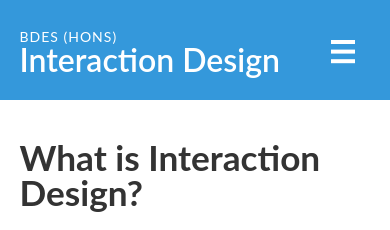
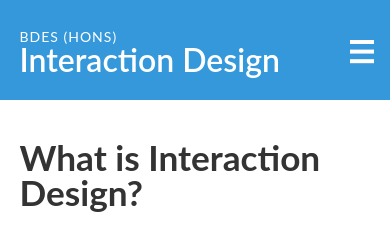
Before and after one commit to ixdbelfast/ixdbelfast.github.io, a Jekyll site: the page built from index.html, in a window 390 px wide. Shown: the top 230 px of the page. Built offline with Jekyll 4.4.1, drawn with Linux system fonts in a browser that asks for light colours; some of the changed text lies outside the part shown.

Commit message:
Responsive Nav tweaks

```diff
--- a/_includes/footer.html
+++ b/_includes/footer.html
@@ -32,7 +32,7 @@
 
   </ul>
 
-      <small>The contents of this website are &copy; 2014 IxD Belfast under the terms of the MIT License. Proudly hosted by <a href="https://github.com" />GitHub</small>
+      <small>The contents of this website are &copy; 2014 IxD Belfast under the terms of the MIT License. Powered by <a href="http://jekyllrb.com/">Jekyll</a> and hosted by <a href="https://github.com" />GitHub</small>
 
   </div>
 
--- a/css/style.css
+++ b/css/style.css
@@ -518,14 +518,18 @@
 @media only screen and (max-width: 460px) {
   .staff li {
     width: 100%; } }
+@media only screen and (max-width: 380px) {
+  .logo {
+    font-size: 1.5em;
+    /* 24/16 */ } }
 /* RESPONSIVE NAV
 ------------------------------------------------------------------------------------------------------------------------------------------ */
 @media screen and (max-width: 860px) {
   .nav-collapse {
-    width: 100%; }
+    width: 95%; }
 
   .nav-collapse ul {
-    margin: 0;
+    margin: 0 0 0 -2.5%;
     padding: 0;
     width: 100%;
     display: block;
@@ -534,18 +538,16 @@
   .nav-collapse li {
     width: 100%;
     display: block;
-    margin: 0 0 10px;
+    margin: 0 0 0px;
     font-size: 20px;
-    padding-right: 20px;
-    text-align: center; }
+    text-align: center;
+    padding-bottom: 20px; }
 
   .js .nav-collapse {
     clip: rect(0 0 0 0);
     max-height: 0;
     position: absolute;
     display: block;
-    overflow: hidden;
-    padding-bottom: 20px;
     zoom: 1; }
 
   .nav-collapse.opened {
@@ -555,21 +557,9 @@
     pointer-events: none !important; }
 
   a.nav-toggle {
-    width: 20%;
-    float: right;
-    clear: none; }
-
-  .nav-toggle {
-    -webkit-tap-highlight-color: rgba(0, 0, 0, 0);
-    -webkit-touch-callout: none;
-    -webkit-user-select: none;
-    -moz-user-select: none;
-    -ms-user-select: none;
-    -o-user-select: none;
-    user-select: none;
-    margin-bottom: 20px;
-    display: block;
-    clear: both; }
+    width: 60px;
+    position: absolute;
+    right: 0; }
 
   .nav-toggle {
     -webkit-tap-highlight-color: rgba(0, 0, 0, 0);
--- /dev/null
+++ b/js/responsive-nav-settings-ck.js
@@ -0,0 +1 @@
+var navigation=responsiveNav(".nav-collapse",{animate:!0,transition:284,label:" ",insert:"before",customToggle:"",closeOnNavClick:!0,openPos:"relative",navClass:"nav-collapse",navActiveClass:"js-nav-active",jsClass:"js",init:function(){},open:function(){},close:function(){}});
--- a/js/responsive-nav-settings.js
+++ b/js/responsive-nav-settings.js
@@ -4,7 +4,7 @@
         label: " ",                    // String: Label for the navigation toggle
         insert: "before",                  // String: Insert the toggle before or after the navigation
         customToggle: "",                 // Selector: Specify the ID of a custom toggle
-        closeOnNavClick: false,           // Boolean: Close the navigation when one of the links are clicked
+        closeOnNavClick: true,           // Boolean: Close the navigation when one of the links are clicked
         openPos: "relative",              // String: Position of the opened nav, relative or static
         navClass: "nav-collapse",         // String: Default CSS class. If changed, you need to edit the CSS too!
         navActiveClass: "js-nav-active",  // String: Class that is added to <html> element when nav is active
```
Also changed, not shown: scss/responsive-nav.scss (+12 -24 lines), scss/responsive.scss (+9 -0 lines).
